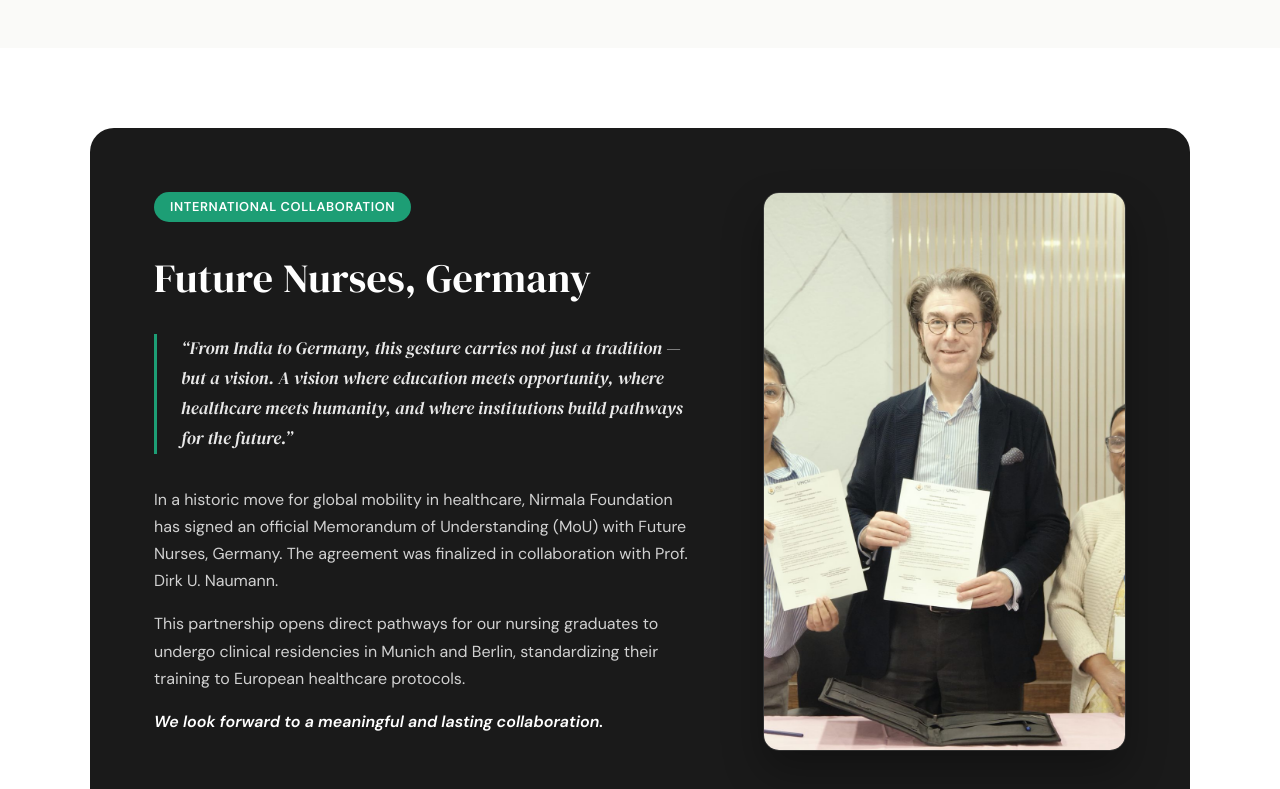
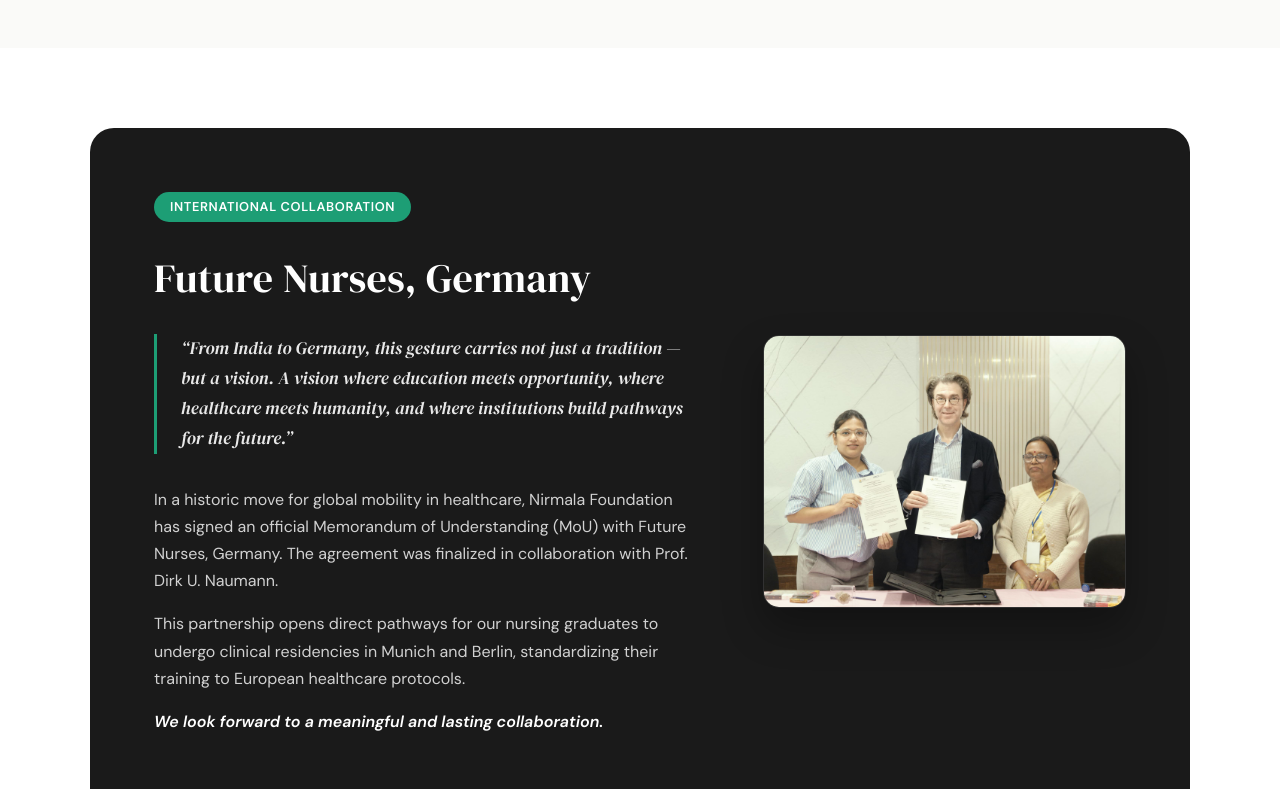
Before and after one commit to harshkumarshaw/nirmala-foundation-demo, a Next.js app: page /about in a window 1280 px wide. Shown: the part 7360-8149 px from the top of the page. Built offline with nearby package versions, Linux system fonts and the light colour scheme.

Commit message:
fix: remove cropping on MoU image to show full width and center vertically

```diff
--- a/src/app/about/about.module.css
+++ b/src/app/about/about.module.css
@@ -489,6 +489,7 @@
   display: grid;
   grid-template-columns: 1.5fr 1fr;
   gap: 4rem;
+  align-items: center;
 }
 
 .mouBox h2 {
@@ -542,11 +543,11 @@
 
 .mouImage {
   width: 100%;
-  height: 100%;
-  object-fit: cover;
+  height: auto;
   border-radius: var(--radius-md);
   box-shadow: 0 20px 40px rgba(0,0,0,0.3);
   border: 1px solid rgba(255,255,255,0.1);
+  display: block;
 }
 
 /* 10. Closing Section */
```
